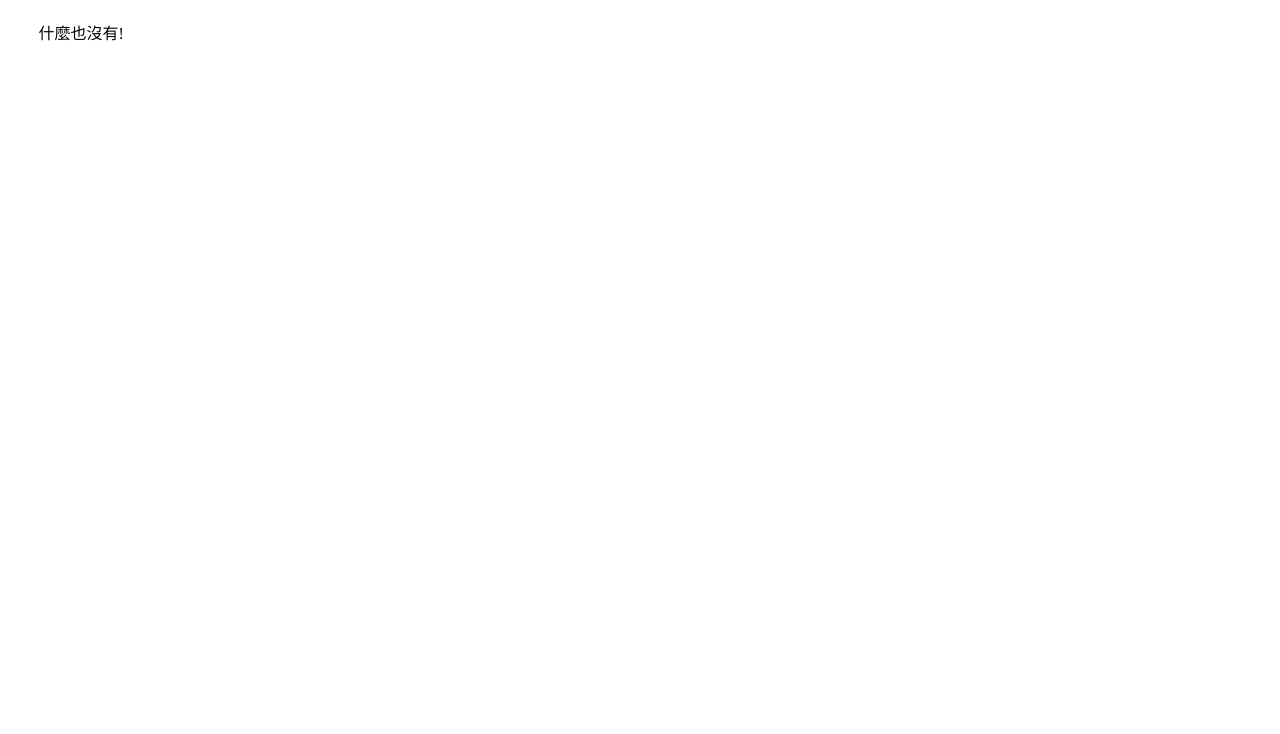
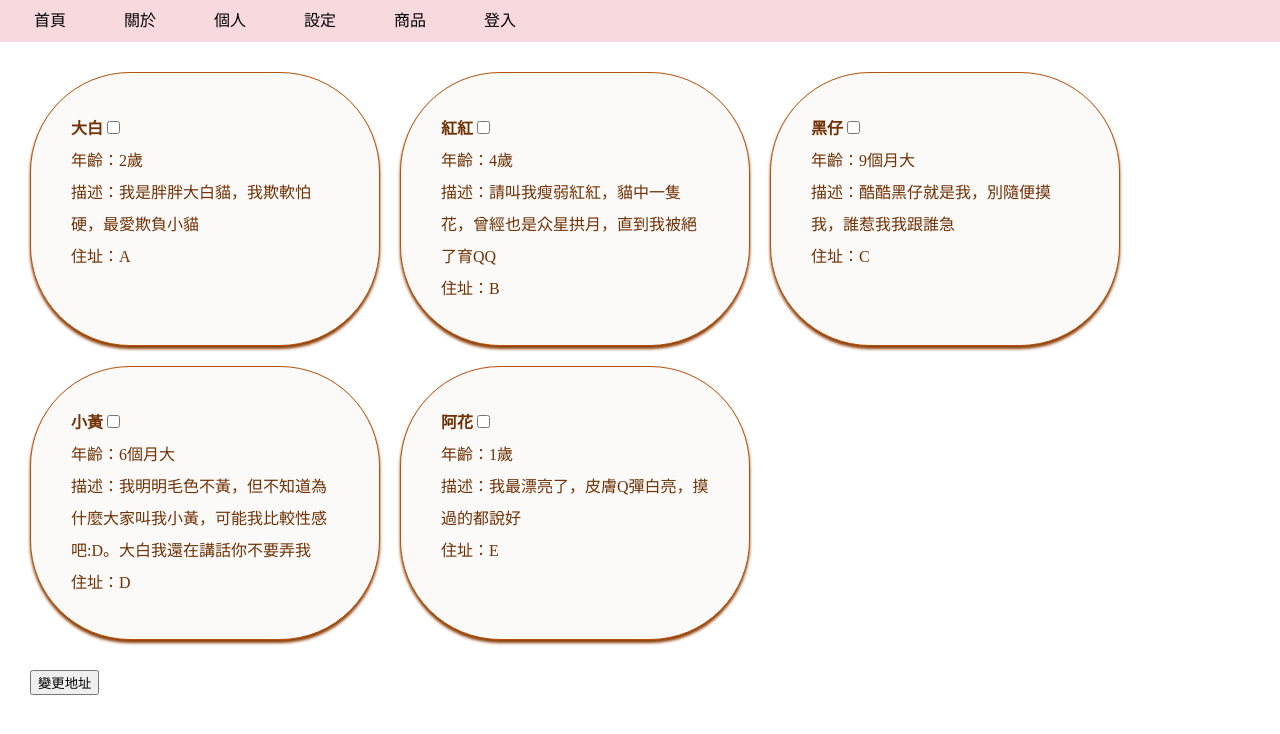
Before and after one commit to AnnaKuo-tw2000/router-homework, a Vue app: page /product in a window 1280 px wide. Shown: the top 734 px of the page. Built offline with nearby package versions, Linux system fonts and the light colour scheme.

Commit message:
8/27選擇小貓卡片

```diff
--- a/package.json
+++ b/package.json
@@ -9,6 +9,7 @@
   },
   "dependencies": {
     "core-js": "^3.6.5",
+    "dayjs": "^1.11.9",
     "lodash": "^4.17.21",
     "vue": "^3.0.0",
     "vue-router": "^4.2.4",
--- /dev/null
+++ b/src/component/CatCard.vue
@@ -0,0 +1,61 @@
+<template>
+    <div class="cardBox">
+        <span style="font-weight: bold;">{{ cats.name }}</span>
+        <input type="checkbox" @change="checkboxChanged" />
+        <p>年齡：{{ computedAge }}</p>
+        <p>描述：{{ cats.des }}</p>
+        <p>住址：{{ cats.address }}</p>
+    </div>
+</template>
+<script>
+import dayjs from 'dayjs'
+export default {
+    props: ['cats',],
+    data() {
+        return {
+
+        }
+    },
+    methods: {
+        checkboxChanged(e) {
+            this.$emit('checkboxChanged', this.cats.id, e.target.checked)
+
+        },
+
+
+    },
+    computed: {
+        computedAge() {
+            const now = dayjs(new Date());
+            const ageOfCat = dayjs(this.cats.birth);
+
+            if (now.diff(ageOfCat, 'month') > 12) {
+                return now.diff(ageOfCat, 'year') + `歲`
+            } else {
+                return now.diff(ageOfCat, 'month') + `個月大`
+            }
+
+
+        }
+    }
+}
+</script>
+<style scoped>
+.cardBox {
+    width: 350px;
+    border: 1px solid rgb(179, 80, 9);
+    padding: 40px;
+    border-radius: 100px;
+    transition: all 1s cubic-bezier(.01, .31, .74, .66);
+    box-shadow: 0 3px 3px #8e3f07;
+    background-color: #fbfaf8;
+    line-height: 2;
+    color: rgb(112, 50, 6);
+}
+
+.cardBox:hover {
+    transform: translateY(-3px);
+    box-shadow: 0 5px 5px #8e3f07;
+
+}
+</style>
--- a/src/page/Navigation.vue
+++ b/src/page/Navigation.vue
@@ -5,6 +5,7 @@
             <li @click="navToAbout">關於</li>
             <li @click="checkLogin">個人</li>
             <li @click="navToSet">設定</li>
+            <li @click="navToProduct">商品</li>
             <li @click="navToLogin">{{ switchCaption }}</li>
         </ul>
     </header>
@@ -36,6 +37,9 @@ export default {
         },
         navToSet() {
             this.$router.push({ name: 'setting' })
+        },
+        navToProduct() {
+            this.$router.push({ name: 'product' })
         },
         checkLogin() {
             if (this.$store.state.formIsValid === false) {
--- /dev/null
+++ b/src/page/ProductList.vue
@@ -0,0 +1,70 @@
+<template>
+    <main style="padding:30px;">
+        <div style="display:flex;flex-wrap:wrap;gap:20px 20px;margin-bottom: 30px;" v-show="!showDataChange">
+            <CatCard v-for="cats in catList" :key="cats.id" :cats="cats" @checkboxChanged="updateSelectedCats" />
+        </div>
+        <button v-show="!showDataChange" @click="showDataChange = true">變更地址</button>
+        <div v-show="showDataChange">
+            <div>新地址：<input v-model="catNewAddress" /></div>
+            <button @click="changeAddress" style="margin-right:10px">送出</button>
+            <button @click="showDataChange = false">取消變更</button>
+        </div>
+    </main>
+</template>
+
+<script>
+import CatCard from '../component/CatCard.vue'
+
+export default {
+    components: {
+        CatCard
+    },
+    data() {
+        return {
+            catList: [
+                { id: 1, name: '大白', birth: '2020/10/11', des: '我是胖胖大白貓，我欺軟怕硬，最愛欺負小貓', address: 'A' },
+                { id: 2, name: '紅紅', birth: '2019/4/9', des: '請叫我瘦弱紅紅，貓中一隻花，曾經也是众星拱月，直到我被絕了育QQ', address: 'B' },
+                { id: 3, name: '黑仔', birth: '2022/10/29', des: '酷酷黑仔就是我，別隨便摸我，誰惹我我跟誰急', address: 'C' },
+                { id: 4, name: '小黃', birth: '2023/1/23', des: '我明明毛色不黃，但不知道為什麼大家叫我小黃，可能我比較性感吧:D。大白我還在講話你不要弄我', address: 'D' },
+                { id: 5, name: '阿花', birth: '2021/11/14', des: '我最漂亮了，皮膚Q彈白亮，摸過的都說好', address: 'E' }
+            ],
+            catNewAddress: '',
+            showDataChange: false,
+            selectedCatIds: [],
+
+
+        }
+    },
+    methods: {
+        changeAddress() {
+            if (!this.catNewAddress) {
+                this.showDataChange = false
+            } else {
+                this.catList.forEach(cur => {
+                    if (this.selectedCatIds.includes(cur.id)) {
+                        cur.address = this.catNewAddress;
+                    }
+                })
+            }
+
+            this.selectedCatIds = [];
+            this.showDataChange = false;
+
+            // console.log(this.selectedCatIds)
+        },
+        updateSelectedCats(catId, check) {
+            if (check === true) {
+                this.selectedCatIds.push(catId)
+            } else {
+                const index = this.selectedCatIds.indexOf(catId);
+                this.selectedCatIds.splice(index, 1)
+            }
+            console.log(this.selectedCatIds)
+            console.log(check)
+        }
+
+    }
+
+
+}
+</script>
--- a/src/router.js
+++ b/src/router.js
@@ -12,7 +12,7 @@ const router = createRouter({
       children: [
         {
           name: 'home',
-          path: '/home',
+          path: 'home',
           component: () => import('./page/HomeView.vue'),
         },
         {
@@ -21,8 +21,13 @@ const router = createRouter({
           component: () => import('./page/SettingData.vue'),
         },
         {
+          name: 'product',
+          path: 'product',
+          component: () => import('./page/ProductList.vue'),
+        },
+        {
           name: 'about',
-          path: '/about',
+          path: 'about',
           redirect: { name: 'introduction' },
           component: () => import('./page/AboutMore.vue'),
           children: [
```
Also changed, not shown: 1 other file (tests, documents, lock files or other folders).
